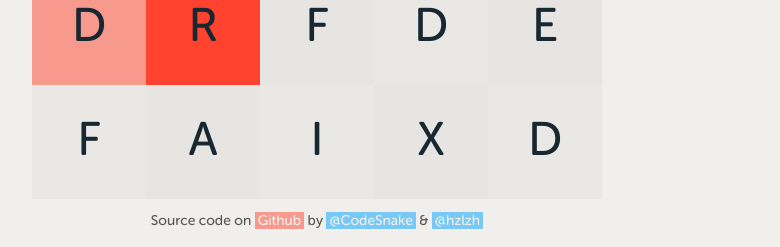
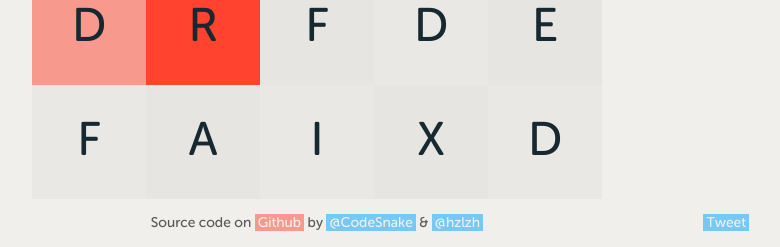
Before and after one commit to hzlzh/Letterpress-Helper, a PHP site: page / in a window 1280 px wide. Shown: the part 555-802 px from the top of the page, without its empty margins (323-1103 px from the left). Run offline with PHP 8.4, Linux system fonts and the light colour scheme; some libraries are stand-ins or nearby versions.

Commit message:
add tweet button

```diff
--- a/css/style.css
+++ b/css/style.css
@@ -481,6 +481,9 @@ body ul li {
   margin-bottom: 14px;
 }
 .footer .copyright {
+  line-height: 20px;
+  overflow: hidden;
+  position: relative;
   text-align: center;
 }
 .footer .copyright a {
@@ -498,3 +501,10 @@ body ul li {
 .footer .copyright a.red:hover {
   background-color: #ff432f;
 }
+.footer .copyright .tweet-button {
+  right: 5%;
+  display: inline-block;
+  line-height: 20px;
+  position: absolute;
+  top: 0;
+}
--- a/css/style.less
+++ b/css/style.less
@@ -90,7 +90,7 @@ body{
   }
 }
 .footer{margin-top: 14px;margin-bottom: 14px;
-  .copyright{text-align: center;
+  .copyright{line-height: 20px;overflow: hidden;position: relative;text-align: center;
     a{color: #f0efec;background-color: @l-blue;padding: 1px 3px;text-decoration: none;
       &:hover{background-color: @d-blue;}
       &.red{
@@ -98,5 +98,6 @@ body{
         &:hover{background-color: @d-red;}
       }
     }
+    .tweet-button{right:5%;display: inline-block;line-height: 20px;position: absolute;top: 0;}
   }
 }
--- a/index.html
+++ b/index.html
@@ -170,6 +170,10 @@
         <a href="https://github.com/codersnake" target="_blank">@CodeSnake</a>
          &
         <a href="https://twitter.com/hzlzh" target="_blank">@hzlzh</a>
+        <div class="tweet-button">
+          <a href="https://twitter.com/share" class="twitter-share-button" data-via="twitterapi" data-lang="en">Tweet</a>
+          <script>!function(d,s,id){var js,fjs=d.getElementsByTagName(s)[0];if(!d.getElementById(id)){js=d.createElement(s);js.id=id;js.src="https://platform.twitter.com/widgets.js";fjs.parentNode.insertBefore(js,fjs);}}(document,"script","twitter-wjs");</script>
+        </div>
       </div>
     </footer>
     <script src="js/main.js"></script>
```
Also changed, not shown: 1 other file.
